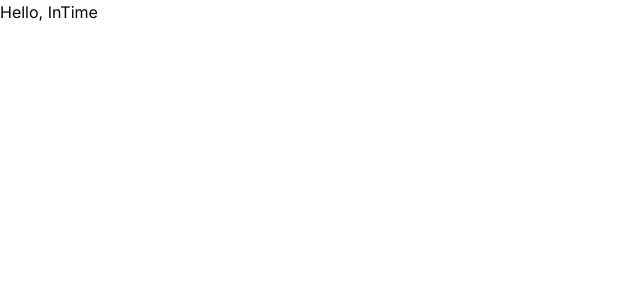
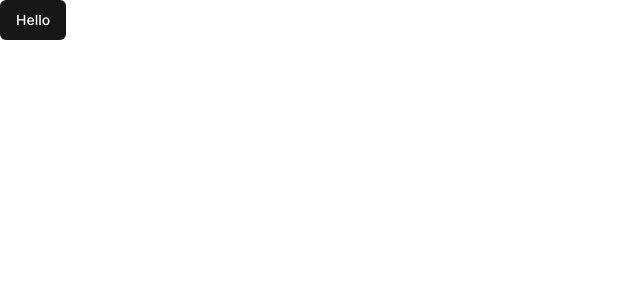
Before and after one commit to luizfelmach/intime, a Next.js app: page / in a window 1280 px wide. Shown: the top 300 px of the page, without its empty margins (0-640 px from the left). Built offline with nearby package versions, Linux system fonts and the light colour scheme.

Commit message:
test if shadcnui works

```diff
--- a/package.json
+++ b/package.json
@@ -9,6 +9,7 @@
     "lint": "next lint"
   },
   "dependencies": {
+    "@radix-ui/react-slot": "^1.0.2",
     "@types/node": "20.6.0",
     "@types/react": "18.2.21",
     "@types/react-dom": "18.2.7",
--- a/src/app/page.tsx
+++ b/src/app/page.tsx
@@ -1,8 +1,9 @@
+import { Button } from "@/components/ui/button";
 
 export default function Home() {
   return (
-    <p>
-      Hello, InTime
-    </p>
+    <div>
+      <Button>Hello</Button>
+    </div>
   )
 }
--- /dev/null
+++ b/src/components/ui/button.tsx
@@ -0,0 +1,56 @@
+import * as React from "react"
+import { Slot } from "@radix-ui/react-slot"
+import { cva, type VariantProps } from "class-variance-authority"
+
+import { cn } from "@/lib/utils"
+
+const buttonVariants = cva(
+  "inline-flex items-center justify-center rounded-md text-sm font-medium ring-offset-background transition-colors focus-visible:outline-none focus-visible:ring-2 focus-visible:ring-ring focus-visible:ring-offset-2 disabled:pointer-events-none disabled:opacity-50",
+  {
+    variants: {
+      variant: {
+        default: "bg-primary text-primary-foreground hover:bg-primary/90",
+        destructive:
+          "bg-destructive text-destructive-foreground hover:bg-destructive/90",
+        outline:
+          "border border-input bg-background hover:bg-accent hover:text-accent-foreground",
+        secondary:
+          "bg-secondary text-secondary-foreground hover:bg-secondary/80",
+        ghost: "hover:bg-accent hover:text-accent-foreground",
+        link: "text-primary underline-offset-4 hover:underline",
+      },
+      size: {
+        default: "h-10 px-4 py-2",
+        sm: "h-9 rounded-md px-3",
+        lg: "h-11 rounded-md px-8",
+        icon: "h-10 w-10",
+      },
+    },
+    defaultVariants: {
+      variant: "default",
+      size: "default",
+    },
+  }
+)
+
+export interface ButtonProps
+  extends React.ButtonHTMLAttributes<HTMLButtonElement>,
+    VariantProps<typeof buttonVariants> {
+  asChild?: boolean
+}
+
+const Button = React.forwardRef<HTMLButtonElement, ButtonProps>(
+  ({ className, variant, size, asChild = false, ...props }, ref) => {
+    const Comp = asChild ? Slot : "button"
+    return (
+      <Comp
+        className={cn(buttonVariants({ variant, size, className }))}
+        ref={ref}
+        {...props}
+      />
+    )
+  }
+)
+Button.displayName = "Button"
+
+export { Button, buttonVariants }
```
Also changed, not shown: 1 other file (tests, documents, lock files or other folders).
